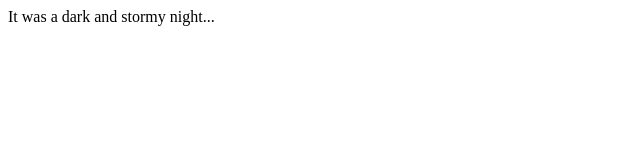
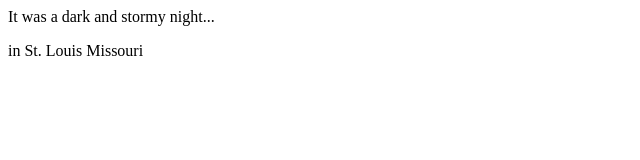
Before and after one commit to krgirard33/fireside-story, a plain HTML site: page index.html in a window 1280 px wide. Shown: the whole page, without its empty margins (0-640 px from the left). Drawn offline with Linux system fonts and the light colour scheme.

Commit message:
added second line of storye

```diff
--- a/index.html
+++ b/index.html
@@ -2,5 +2,6 @@
 <html>
   <body>
     <p>It was a dark and stormy night...</p>
+    <p>in St. Louis Missouri </p>
   </body>
 </html>
```
